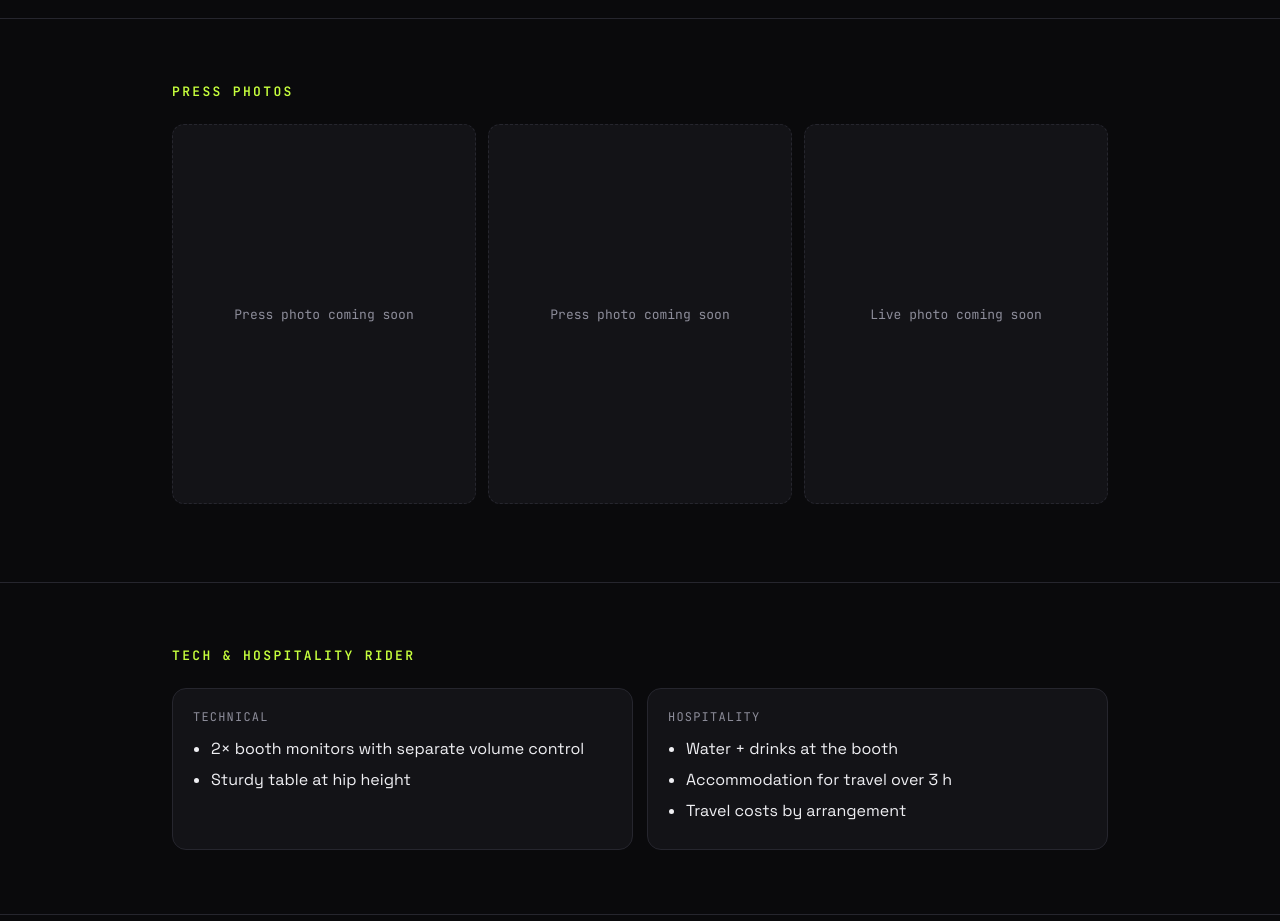
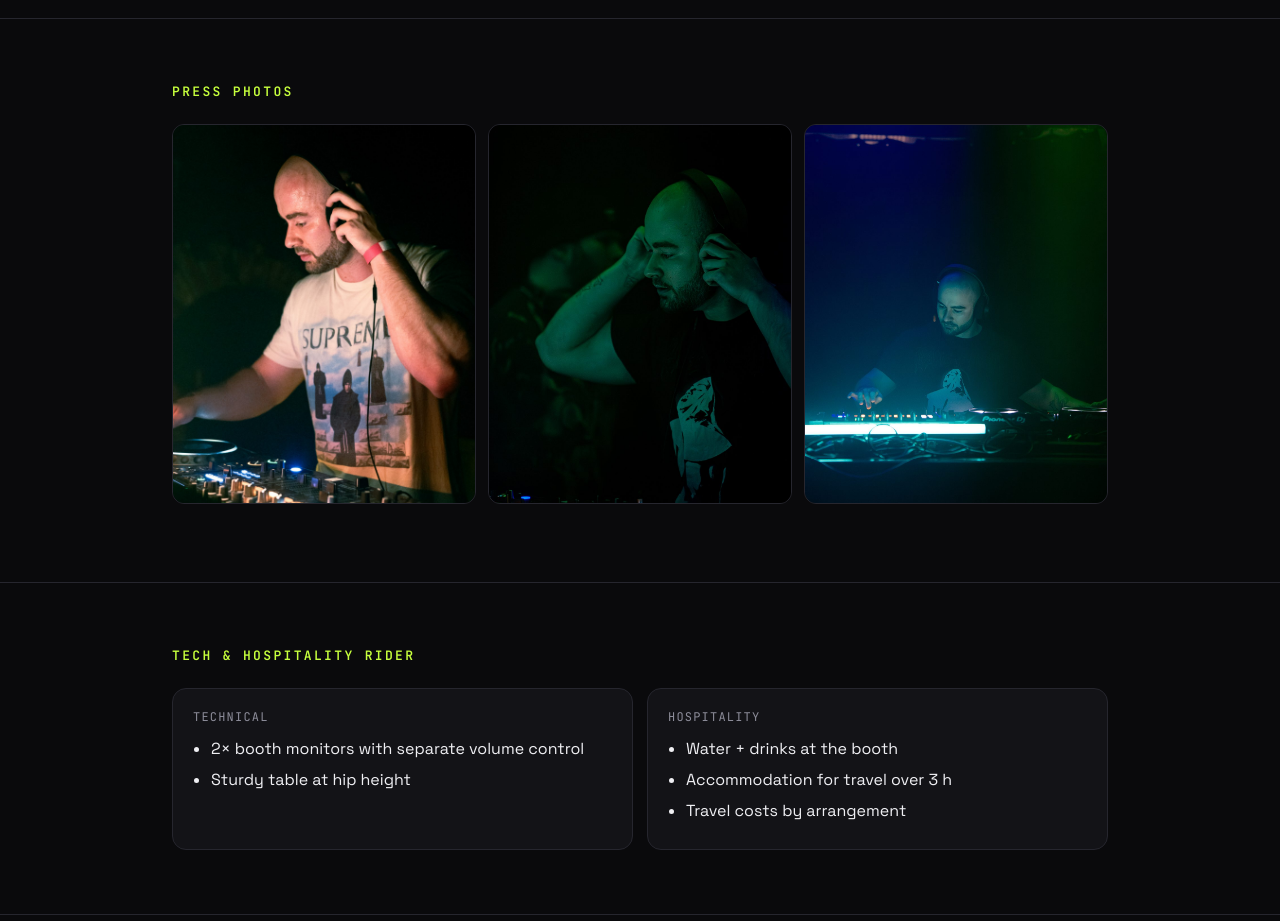
Before and after one commit to daesu303/EPK, a plain HTML site: page index.html in a window 1280 px wide. Shown: the part 3360-4281 px from the top of the page. Drawn offline with Linux system fonts and the light colour scheme.

Commit message:
EPK: Pressefotos
Co-Authored-By: Claude Opus 5.5 <noreply@anthropic.com>
Claude-Session: https://claude.ai/code/session_01VqPBdsiPfZm7MKnRhLgP8w

```diff
--- a/index.html
+++ b/index.html
@@ -60,7 +60,9 @@ a.card:hover{border-color:var(--acid);transform:translateY(-2px)}
 @media(max-width:600px){.gigs li{grid-template-columns:1fr}}
 .photos{display:grid;grid-template-columns:repeat(auto-fit,minmax(220px,1fr));gap:12px}
 .ph{aspect-ratio:4/5;border-radius:12px;border:1px dashed var(--line);display:flex;align-items:center;justify-content:center;color:var(--mut);font:13px var(--mono);text-align:center;padding:10px;background:var(--p);overflow:hidden}
-.ph img{width:100%;height:100%;object-fit:cover}
+.ph{border-style:solid!important;padding:0!important;display:block}
+.ph img{width:100%;height:100%;object-fit:cover;display:block;transition:transform .3s}
+.ph:hover img{transform:scale(1.03)}
 .rider{display:grid;grid-template-columns:1fr 1fr;gap:14px}
 @media(max-width:700px){.rider{grid-template-columns:1fr}}
 .rider ul{margin:0;padding-left:18px}
@@ -274,9 +276,9 @@ footer{padding:28px 0;color:var(--mut);font:12px var(--mono);text-align:center}
 <section id="secPhotos"><div class="wrap">
   <h2>Press Photos</h2>
   <div class="photos" id="photos">
-    <div class="ph">Press photo coming soon</div>
-    <div class="ph">Press photo coming soon</div>
-    <div class="ph">Live photo coming soon</div>
+    <a class="ph" href="img/press-1.jpg" target="_blank" rel="noopener"><img src="img/press-1.jpg" alt="DAESU / Tony Vectra live behind the decks" loading="lazy"></a>
+    <a class="ph" href="img/press-2.jpg" target="_blank" rel="noopener"><img src="img/press-2.jpg" alt="DAESU / Tony Vectra live, green light" loading="lazy"></a>
+    <a class="ph" href="img/press-3.jpg" target="_blank" rel="noopener"><img src="img/press-3.jpg" alt="DAESU / Tony Vectra at the mixer" loading="lazy"></a>
   </div>
   <p id="presse" style="color:var(--mut);font-size:14px;margin-top:14px"></p>
 </div></section>
```
Also changed, not shown: img/press-1.jpg (added), img/press-2.jpg (added), img/press-3.jpg (added).
